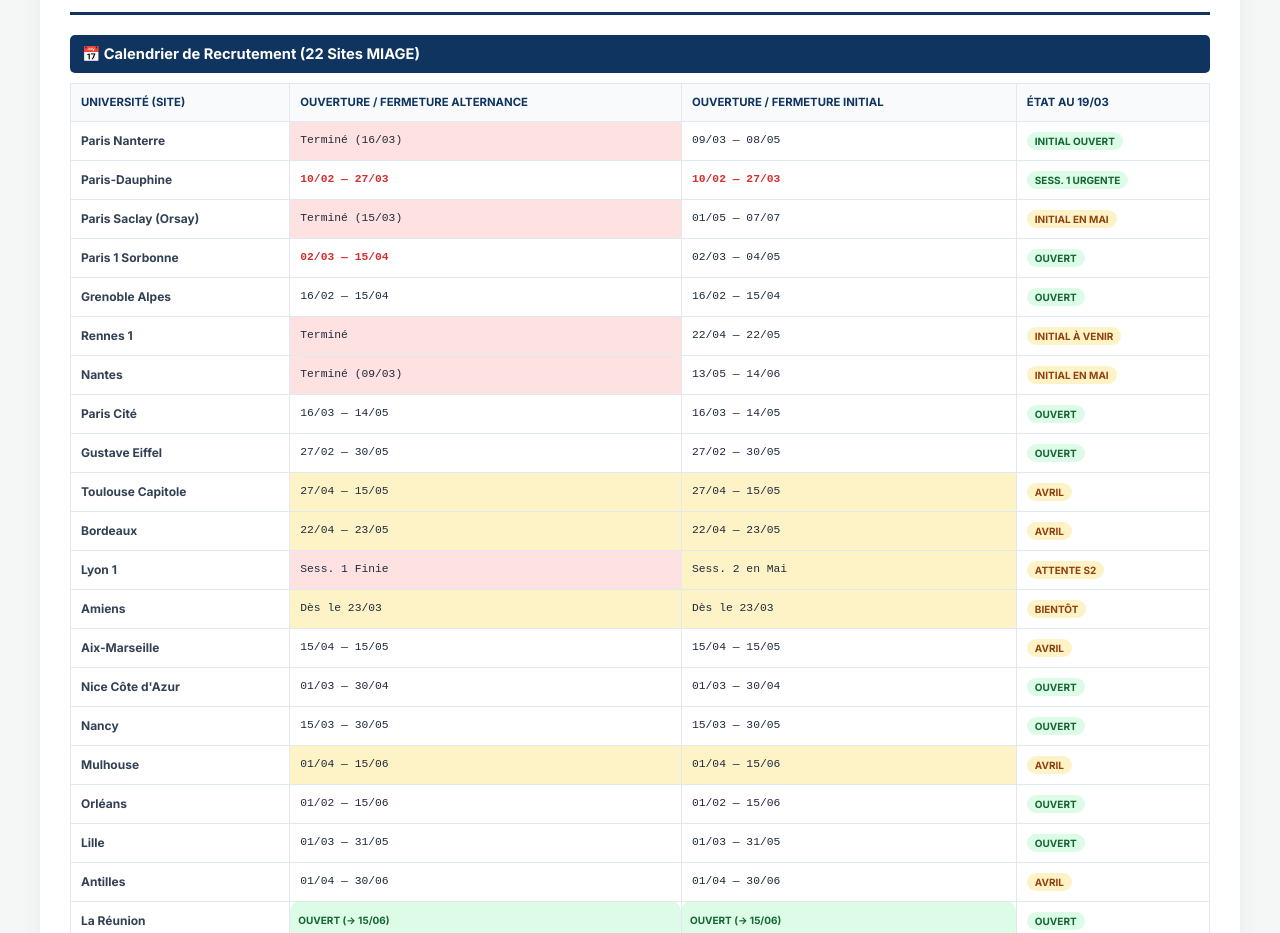
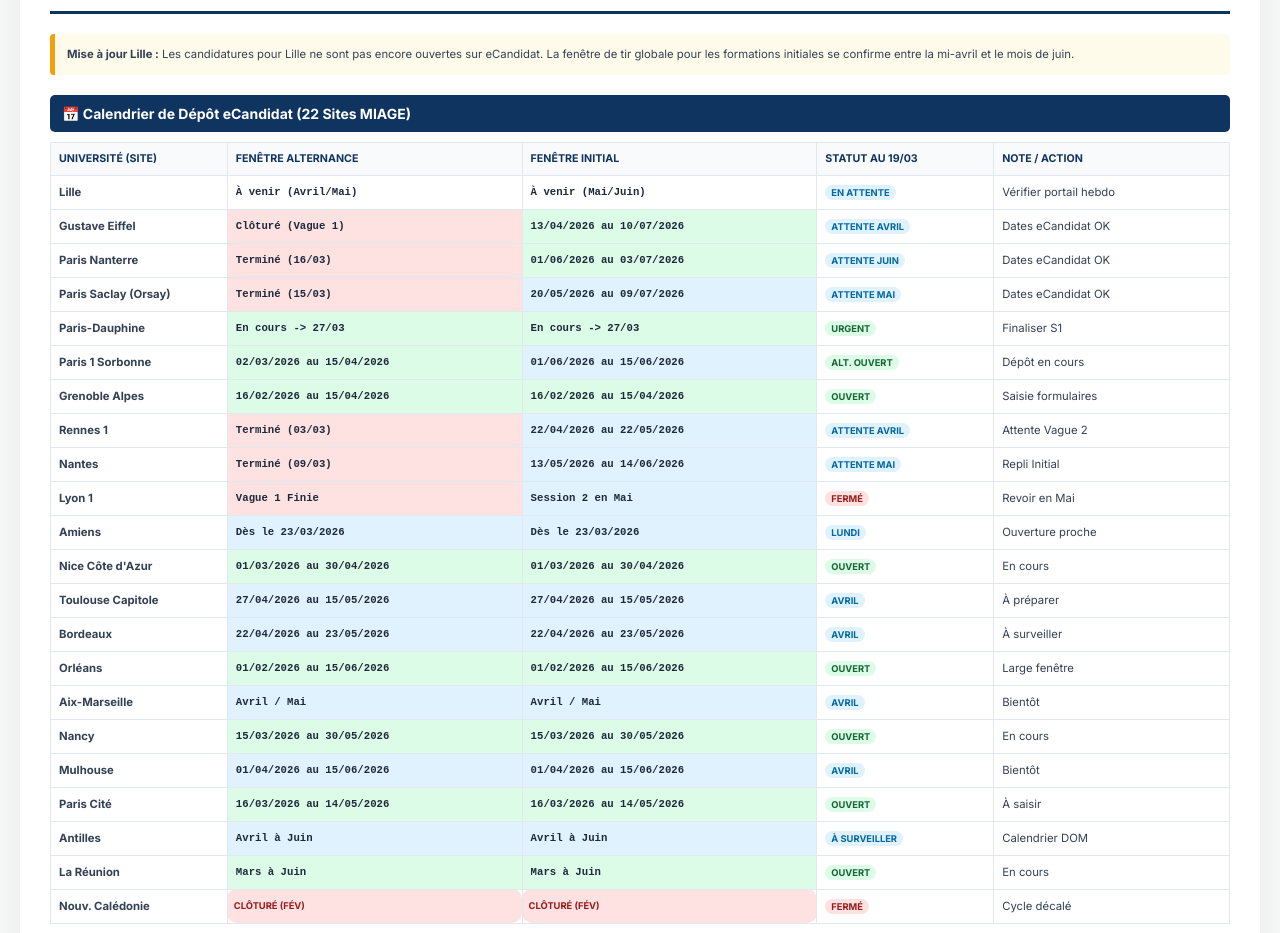
Before and after one commit to FlorentMineiro/Candidature_MIAGE, a plain HTML site: page index.html in a window 1280 px wide. Shown: the part 107-1040 px from the top of the page. Drawn offline with Linux system fonts and the light colour scheme.

Commit message:
Mise à jour planning 3.0

```diff
--- a/index.html
+++ b/index.html
@@ -3,31 +3,31 @@
 <head>
     <meta charset="UTF-8">
     <meta name="viewport" content="width=device-width, initial-scale=1.0">
-    <title>Pilotage National L3 MIAGE 2026</title>
+    <title>Pilotage National eCandidat MIAGE 2026 — Florent MINEIRO</title>
     <link href="https://fonts.googleapis.com/css2?family=Inter:wght@400;600;700&display=swap" rel="stylesheet">
     <style>
         :root { --primary: #0f3460; --accent: #2e7d32; --warn: #d32f2f; --bg: #f4f7f6; --border: #e1e8f0; }
         * { box-sizing: border-box; margin: 0; padding: 0; }
-        body { font-family: 'Inter', sans-serif; background-color: var(--bg); color: #334155; line-height: 1.5; padding: 20px; font-size: 9pt; }
-        .container { max-width: 1200px; margin: auto; background: #fff; padding: 30px; border-radius: 12px; box-shadow: 0 10px 25px rgba(0,0,0,0.05); }
+        body { font-family: 'Inter', sans-serif; background-color: var(--bg); color: #334155; line-height: 1.5; padding: 20px; font-size: 8.5pt; }
+        .container { max-width: 1300px; margin: auto; background: #fff; padding: 30px; border-radius: 12px; box-shadow: 0 10px 25px rgba(0,0,0,0.05); }
 
         .header { border-bottom: 3px solid var(--primary); padding-bottom: 15px; margin-bottom: 20px; display: flex; justify-content: space-between; align-items: flex-end; }
         .header h1 { color: var(--primary); font-size: 18pt; margin: 0; }
-        .student-info { text-align: right; color: #64748b; font-size: 8.5pt; }
+        .student-info { text-align: right; color: #64748b; font-size: 8pt; }
 
-        h2 { background: var(--primary); color: white; padding: 8px 12px; border-radius: 5px; font-size: 11pt; margin: 20px 0 10px 0; }
+        .status-alert { background: #fffbeb; border-left: 5px solid #f59e0b; padding: 12px; border-radius: 4px; margin-bottom: 20px; font-size: 8.5pt; }
+        h2 { background: var(--primary); color: white; padding: 8px 12px; border-radius: 5px; font-size: 10.5pt; margin: 20px 0 10px 0; }
 
-        table { width: 100%; border-collapse: collapse; background: white; margin-bottom: 20px; }
-        th, td { padding: 10px; text-align: left; border: 1px solid var(--border); }
-        th { background: #f8fafc; color: var(--primary); font-weight: 700; font-size: 8.5pt; text-transform: uppercase; }
+        table { width: 100%; border-collapse: collapse; background: white; margin-bottom: 20px; table-layout: fixed; }
+        th, td { padding: 8px; text-align: left; border: 1px solid var(--border); overflow: hidden; text-overflow: ellipsis; }
+        th { background: #f8fafc; color: var(--primary); font-weight: 700; font-size: 8pt; text-transform: uppercase; }
 
-        .status { font-weight: 700; font-size: 7.5pt; padding: 3px 8px; border-radius: 10px; text-transform: uppercase; }
+        .status { font-weight: 700; font-size: 7pt; padding: 2px 6px; border-radius: 10px; text-transform: uppercase; white-space: nowrap; }
         .open { background: #dcfce7; color: #166534; }
         .closed { background: #fee2e2; color: #991b1b; }
-        .upcoming { background: #fef3c7; color: #92400e; }
+        .waiting { background: #e0f2fe; color: #0369a1; }
 
-        .date-box { font-family: monospace; font-size: 8.5pt; color: #1e293b; }
-        .highlight { color: var(--warn); font-weight: 700; }
+        .date-box { font-family: 'Courier New', monospace; font-size: 8pt; color: #1e293b; font-weight: 600; }
         footer { text-align: center; margin-top: 30px; padding-top: 10px; border-top: 1px solid var(--border); color: #94a3b8; font-size: 7pt; }
     </style>
 </head>
@@ -36,60 +36,190 @@
 <div class="container">
     <div class="header">
         <div>
-            <h1>Dashboard : État des Inscriptions MIAGE 2026</h1>
-            <p>Calendrier exhaustif par établissement et type de parcours</p>
+            <h1>Dashboard MIAGE : Pilotage des 22 Sites</h1>
+            <p>Données certifiées eCandidat — Session Mars 2026</p>
         </div>
         <div class="student-info">
-            <strong>Candidat :</strong> [VOTRE NOM]<br>
-            <strong>INE :</strong> [VOTRE NUMÉRO INE]
+            <strong>Florent MINEIRO</strong><br>
+            BTS SIO SLAM | INE : 090815042EE
         </div>
     </div>
 
-    <h2>📅 Calendrier de Recrutement (22 Sites MIAGE)</h2>
+    <div class="status-alert">
+        <strong>Mise à jour Lille :</strong> Les candidatures pour Lille ne sont pas encore ouvertes sur eCandidat. La fenêtre de tir globale pour les formations initiales se confirme entre la mi-avril et le mois de juin.
+    </div>
+
+    <h2>📅 Calendrier de Dépôt eCandidat (22 Sites MIAGE)</h2>
     <table>
         <thead>
         <tr>
-            <th>Université (Site)</th>
-            <th>Ouverture / Fermeture ALTERNANCE</th>
-            <th>Ouverture / Fermeture INITIAL</th>
-            <th>État au 19/03</th>
+            <th style="width: 15%;">Université (Site)</th>
+            <th style="width: 25%;">Fenêtre ALTERNANCE</th>
+            <th style="width: 25%;">Fenêtre INITIAL</th>
+            <th style="width: 15%;">Statut au 19/03</th>
+            <th style="width: 20%;">Note / Action</th>
         </tr>
         </thead>
         <tbody>
-        <tr><td><strong>Paris Nanterre</strong></td><td class="date-box closed">Terminé (16/03)</td><td class="date-box">09/03 — 08/05</td><td><span class="status open">Initial Ouvert</span></td></tr>
-        <tr><td><strong>Paris-Dauphine</strong></td><td class="date-box highlight">10/02 — 27/03</td><td class="date-box highlight">10/02 — 27/03</td><td><span class="status open">Sess. 1 Urgente</span></td></tr>
-        <tr><td><strong>Paris Saclay (Orsay)</strong></td><td class="date-box closed">Terminé (15/03)</td><td class="date-box">01/05 — 07/07</td><td><span class="status upcoming">Initial en Mai</span></td></tr>
-        <tr><td><strong>Paris 1 Sorbonne</strong></td><td class="date-box highlight">02/03 — 15/04</td><td class="date-box">02/03 — 04/05</td><td><span class="status open">Ouvert</span></td></tr>
-        <tr><td><strong>Grenoble Alpes</strong></td><td class="date-box">16/02 — 15/04</td><td class="date-box">16/02 — 15/04</td><td><span class="status open">Ouvert</span></td></tr>
-        <tr><td><strong>Rennes 1</strong></td><td class="date-box closed">Terminé</td><td class="date-box">22/04 — 22/05</td><td><span class="status upcoming">Initial à venir</span></td></tr>
-        <tr><td><strong>Nantes</strong></td><td class="date-box closed">Terminé (09/03)</td><td class="date-box">13/05 — 14/06</td><td><span class="status upcoming">Initial en Mai</span></td></tr>
-        <tr><td><strong>Paris Cité</strong></td><td class="date-box">16/03 — 14/05</td><td class="date-box">16/03 — 14/05</td><td><span class="status open">Ouvert</span></td></tr>
-        <tr><td><strong>Gustave Eiffel</strong></td><td class="date-box">27/02 — 30/05</td><td class="date-box">27/02 — 30/05</td><td><span class="status open">Ouvert</span></td></tr>
-        <tr><td><strong>Toulouse Capitole</strong></td><td class="date-box upcoming">27/04 — 15/05</td><td class="date-box upcoming">27/04 — 15/05</td><td><span class="status upcoming">Avril</span></td></tr>
-        <tr><td><strong>Bordeaux</strong></td><td class="date-box upcoming">22/04 — 23/05</td><td class="date-box upcoming">22/04 — 23/05</td><td><span class="status upcoming">Avril</span></td></tr>
-        <tr><td><strong>Lyon 1</strong></td><td class="date-box closed">Sess. 1 Finie</td><td class="date-box upcoming">Sess. 2 en Mai</td><td><span class="status upcoming">Attente S2</span></td></tr>
-        <tr><td><strong>Amiens</strong></td><td class="date-box upcoming">Dès le 23/03</td><td class="date-box upcoming">Dès le 23/03</td><td><span class="status upcoming">Bientôt</span></td></tr>
-        <tr><td><strong>Aix-Marseille</strong></td><td class="date-box">15/04 — 15/05</td><td class="date-box">15/04 — 15/05</td><td><span class="status upcoming">Avril</span></td></tr>
-        <tr><td><strong>Nice Côte d'Azur</strong></td><td class="date-box">01/03 — 30/04</td><td class="date-box">01/03 — 30/04</td><td><span class="status open">Ouvert</span></td></tr>
-        <tr><td><strong>Nancy</strong></td><td class="date-box">15/03 — 30/05</td><td class="date-box">15/03 — 30/05</td><td><span class="status open">Ouvert</span></td></tr>
-        <tr><td><strong>Mulhouse</strong></td><td class="date-box upcoming">01/04 — 15/06</td><td class="date-box upcoming">01/04 — 15/06</td><td><span class="status upcoming">Avril</span></td></tr>
-        <tr><td><strong>Orléans</strong></td><td class="date-box">01/02 — 15/06</td><td class="date-box">01/02 — 15/06</td><td><span class="status open">Ouvert</span></td></tr>
-        <tr><td><strong>Lille</strong></td><td class="date-box">01/03 — 31/05</td><td class="date-box">01/03 — 31/05</td><td><span class="status open">Ouvert</span></td></tr>
-        <tr><td><strong>Antilles</strong></td><td class="date-box">01/04 — 30/06</td><td class="date-box">01/04 — 30/06</td><td><span class="status upcoming">Avril</span></td></tr>
-        <tr><td><strong>La Réunion</strong></td><td class="status open">Ouvert (-> 15/06)</td><td class="status open">Ouvert (-> 15/06)</td><td><span class="status open">Ouvert</span></td></tr>
-        <tr><td><strong>Nouv. Calédonie</strong></td><td class="date-box closed">Terminé</td><td class="date-box closed">Terminé</td><td><span class="status closed">Fermé</span></td></tr>
+        <tr>
+            <td><strong>Lille</strong></td>
+            <td class="date-box">À venir (Avril/Mai)</td>
+            <td class="date-box">À venir (Mai/Juin)</td>
+            <td><span class="status waiting">En attente</span></td>
+            <td>Vérifier portail hebdo</td>
+        </tr>
+        <tr>
+            <td><strong>Gustave Eiffel</strong></td>
+            <td class="date-box closed">Clôturé (Vague 1)</td>
+            <td class="date-box open">13/04/2026 au 10/07/2026</td>
+            <td><span class="status waiting">Attente Avril</span></td>
+            <td>Dates eCandidat OK</td>
+        </tr>
+        <tr>
+            <td><strong>Paris Nanterre</strong></td>
+            <td class="date-box closed">Terminé (16/03)</td>
+            <td class="date-box open">01/06/2026 au 03/07/2026</td>
+            <td><span class="status waiting">Attente Juin</span></td>
+            <td>Dates eCandidat OK</td>
+        </tr>
+        <tr>
+            <td><strong>Paris Saclay (Orsay)</strong></td>
+            <td class="date-box closed">Terminé (15/03)</td>
+            <td class="date-box waiting">20/05/2026 au 09/07/2026</td>
+            <td><span class="status waiting">Attente Mai</span></td>
+            <td>Dates eCandidat OK</td>
+        </tr>
+        <tr>
+            <td><strong>Paris-Dauphine</strong></td>
+            <td class="date-box open">En cours -> 27/03</td>
+            <td class="date-box open">En cours -> 27/03</td>
+            <td><span class="status open">URGENT</span></td>
+            <td>Finaliser S1</td>
+        </tr>
+        <tr>
+            <td><strong>Paris 1 Sorbonne</strong></td>
+            <td class="date-box open">02/03/2026 au 15/04/2026</td>
+            <td class="date-box waiting">01/06/2026 au 15/06/2026</td>
+            <td><span class="status open">Alt. Ouvert</span></td>
+            <td>Dépôt en cours</td>
+        </tr>
+        <tr>
+            <td><strong>Grenoble Alpes</strong></td>
+            <td class="date-box open">16/02/2026 au 15/04/2026</td>
+            <td class="date-box open">16/02/2026 au 15/04/2026</td>
+            <td><span class="status open">Ouvert</span></td>
+            <td>Saisie formulaires</td>
+        </tr>
+        <tr>
+            <td><strong>Rennes 1</strong></td>
+            <td class="date-box closed">Terminé (03/03)</td>
+            <td class="date-box waiting">22/04/2026 au 22/05/2026</td>
+            <td><span class="status waiting">Attente Avril</span></td>
+            <td>Attente Vague 2</td>
+        </tr>
+        <tr>
+            <td><strong>Nantes</strong></td>
+            <td class="date-box closed">Terminé (09/03)</td>
+            <td class="date-box waiting">13/05/2026 au 14/06/2026</td>
+            <td><span class="status waiting">Attente Mai</span></td>
+            <td>Repli Initial</td>
+        </tr>
+        <tr>
+            <td><strong>Lyon 1</strong></td>
+            <td class="date-box closed">Vague 1 Finie</td>
+            <td class="date-box waiting">Session 2 en Mai</td>
+            <td><span class="status closed">Fermé</span></td>
+            <td>Revoir en Mai</td>
+        </tr>
+        <tr>
+            <td><strong>Amiens</strong></td>
+            <td class="date-box waiting">Dès le 23/03/2026</td>
+            <td class="date-box waiting">Dès le 23/03/2026</td>
+            <td><span class="status waiting">Lundi</span></td>
+            <td>Ouverture proche</td>
+        </tr>
+        <tr>
+            <td><strong>Nice Côte d'Azur</strong></td>
+            <td class="date-box open">01/03/2026 au 30/04/2026</td>
+            <td class="date-box open">01/03/2026 au 30/04/2026</td>
+            <td><span class="status open">Ouvert</span></td>
+            <td>En cours</td>
+        </tr>
+        <tr>
+            <td><strong>Toulouse Capitole</strong></td>
+            <td class="date-box waiting">27/04/2026 au 15/05/2026</td>
+            <td class="date-box waiting">27/04/2026 au 15/05/2026</td>
+            <td><span class="status waiting">Avril</span></td>
+            <td>À préparer</td>
+        </tr>
+        <tr>
+            <td><strong>Bordeaux</strong></td>
+            <td class="date-box waiting">22/04/2026 au 23/05/2026</td>
+            <td class="date-box waiting">22/04/2026 au 23/05/2026</td>
+            <td><span class="status waiting">Avril</span></td>
+            <td>À surveiller</td>
+        </tr>
+        <tr>
+            <td><strong>Orléans</strong></td>
+            <td class="date-box open">01/02/2026 au 15/06/2026</td>
+            <td class="date-box open">01/02/2026 au 15/06/2026</td>
+            <td><span class="status open">Ouvert</span></td>
+            <td>Large fenêtre</td>
+        </tr>
+        <tr>
+            <td><strong>Aix-Marseille</strong></td>
+            <td class="date-box waiting">Avril / Mai</td>
+            <td class="date-box waiting">Avril / Mai</td>
+            <td><span class="status waiting">Avril</span></td>
+            <td>Bientôt</td>
+        </tr>
+        <tr>
+            <td><strong>Nancy</strong></td>
+            <td class="date-box open">15/03/2026 au 30/05/2026</td>
+            <td class="date-box open">15/03/2026 au 30/05/2026</td>
+            <td><span class="status open">Ouvert</span></td>
+            <td>En cours</td>
+        </tr>
+        <tr>
+            <td><strong>Mulhouse</strong></td>
+            <td class="date-box waiting">01/04/2026 au 15/06/2026</td>
+            <td class="date-box waiting">01/04/2026 au 15/06/2026</td>
+            <td><span class="status waiting">Avril</span></td>
+            <td>Bientôt</td>
+        </tr>
+        <tr>
+            <td><strong>Paris Cité</strong></td>
+            <td class="date-box open">16/03/2026 au 14/05/2026</td>
+            <td class="date-box open">16/03/2026 au 14/05/2026</td>
+            <td><span class="status open">Ouvert</span></td>
+            <td>À saisir</td>
+        </tr>
+        <tr>
+            <td><strong>Antilles</strong></td>
+            <td class="date-box waiting">Avril à Juin</td>
+            <td class="date-box waiting">Avril à Juin</td>
+            <td><span class="status waiting">À surveiller</span></td>
+            <td>Calendrier DOM</td>
+        </tr>
+        <tr>
+            <td><strong>La Réunion</strong></td>
+            <td class="date-box open">Mars à Juin</td>
+            <td class="date-box open">Mars à Juin</td>
+            <td><span class="status open">Ouvert</span></td>
+            <td>En cours</td>
+        </tr>
+        <tr>
+            <td><strong>Nouv. Calédonie</strong></td>
+            <td class="status closed">Clôturé (Fév)</td>
+            <td class="status closed">Clôturé (Fév)</td>
+            <td><span class="status closed">Fermé</span></td>
+            <td>Cycle décalé</td>
+        </tr>
         </tbody>
     </table>
 
-    <div style="background: #f8fafc; border: 1px solid var(--border); padding: 15px; border-radius: 8px;">
-        <h3 style="font-size: 10pt; color: var(--primary); margin-bottom: 5px;">📍 Synthèse du Plan d'Action</h3>
-        <p style="font-size: 8.5pt;">
-            L'attention doit se porter immédiatement sur <strong>Paris-Dauphine</strong> (clôture le 27 mars) et <strong>Grenoble</strong> (échéance le 15 avril). Pour les sessions fermées en alternance (Nanterre, Saclay), le repli sur le parcours initial reste possible selon les dates indiquées. Les prochaines ouvertures majeures concernent <strong>Amiens</strong> (semaine prochaine) et <strong>Mulhouse/Antilles</strong> (début avril).
-        </p>
-    </div>
-
     <footer>
-        Système de Monitoring MIAGE v13.0 | Mis à jour le 19 Mars 2026
+        Système de Pilotage MIAGE v16.0 | Florent MINEIRO | 19 Mars 2026
     </footer>
 </div>
 
```
